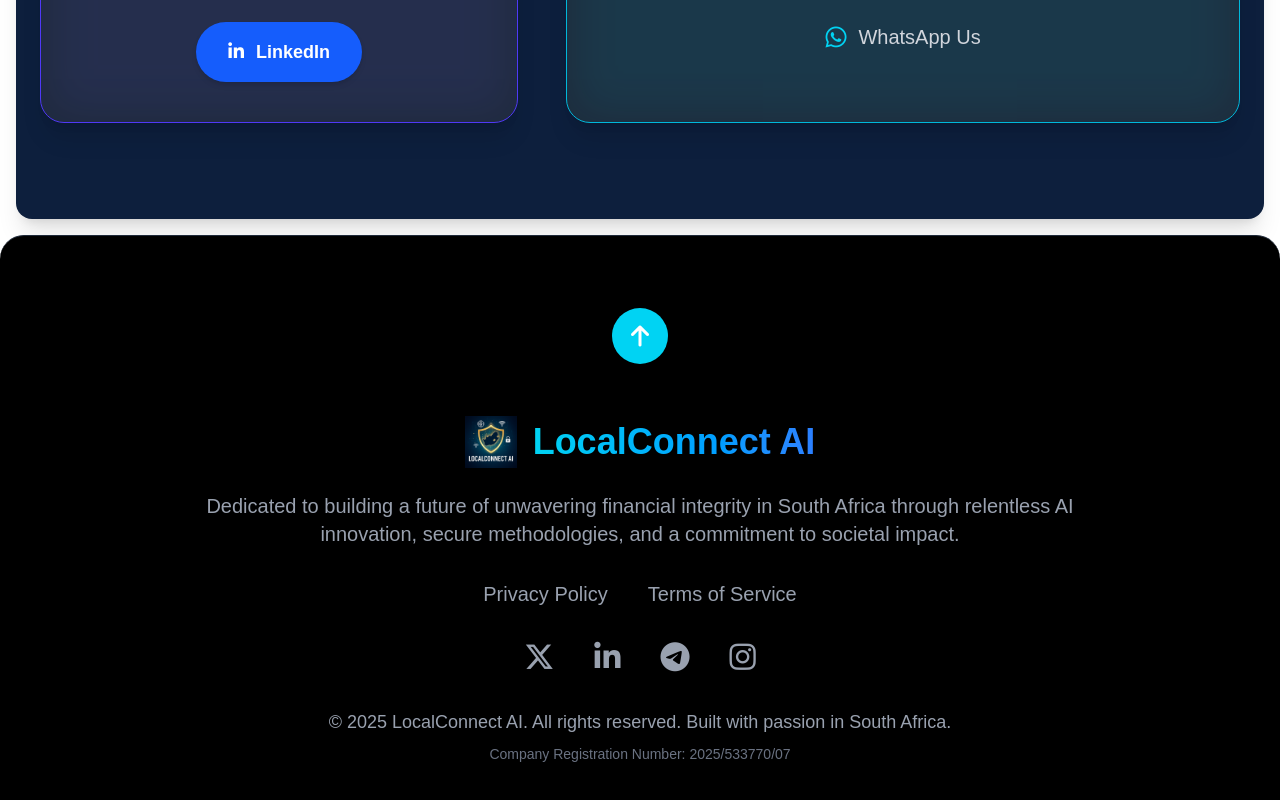
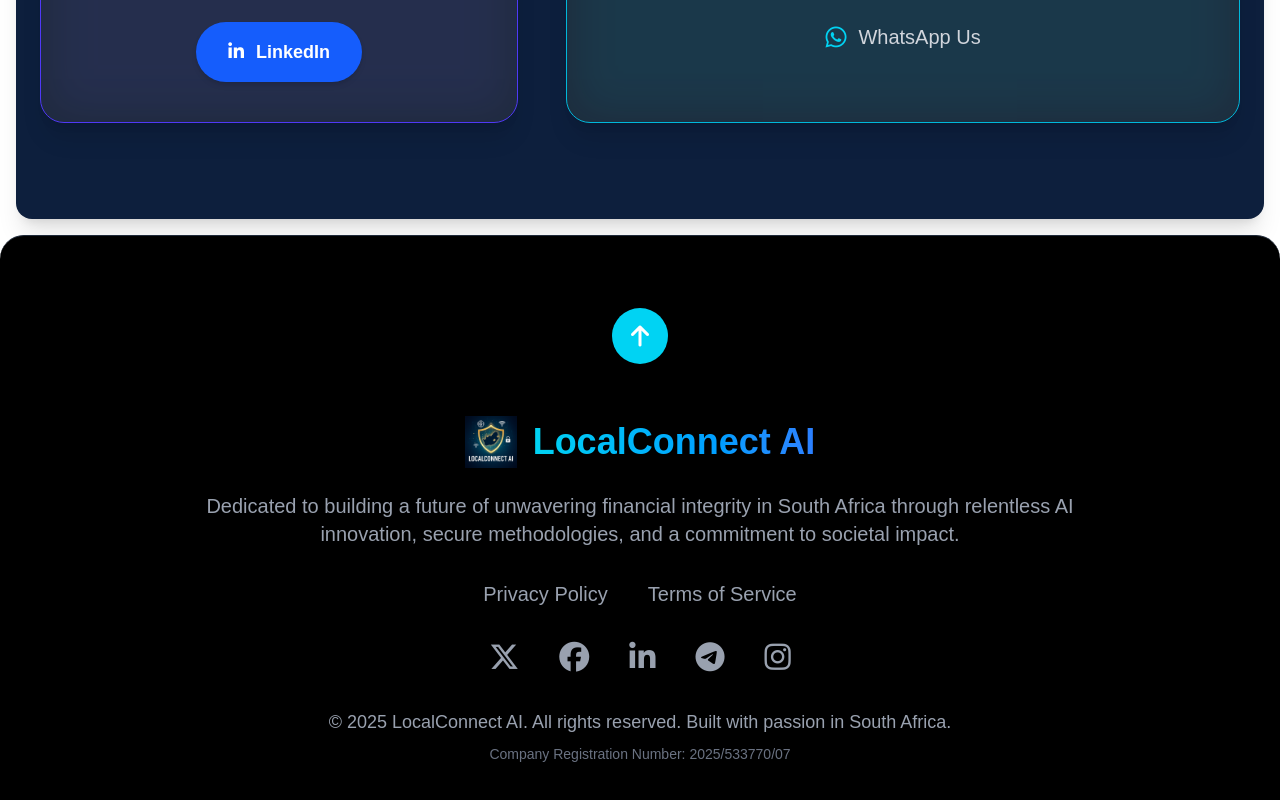
Before and after one commit to nazlul/localconnectai, a Next.js app: page / in a window 1280 px wide. Shown: the part 6526-7326 px from the top of the page. Built offline with nearby package versions, Linux system fonts and the light colour scheme.

Commit message:
links update

```diff
--- a/src/components/Footer.tsx
+++ b/src/components/Footer.tsx
@@ -61,6 +61,14 @@
             <i className="fab fa-x-twitter"></i>
           </a>
           <a
+            href="https://www.facebook.com/profile.php?id=100083309412412"
+            target="_blank"
+            rel="noopener noreferrer"
+            className="hover:text-cyan-400 transition"
+            aria-label="X">
+            <i className="fab fa-facebook"></i>
+          </a>
+          <a
             href="https://www.linkedin.com/company/localconnect-ai/"
             target="_blank"
             rel="noopener noreferrer"
```
